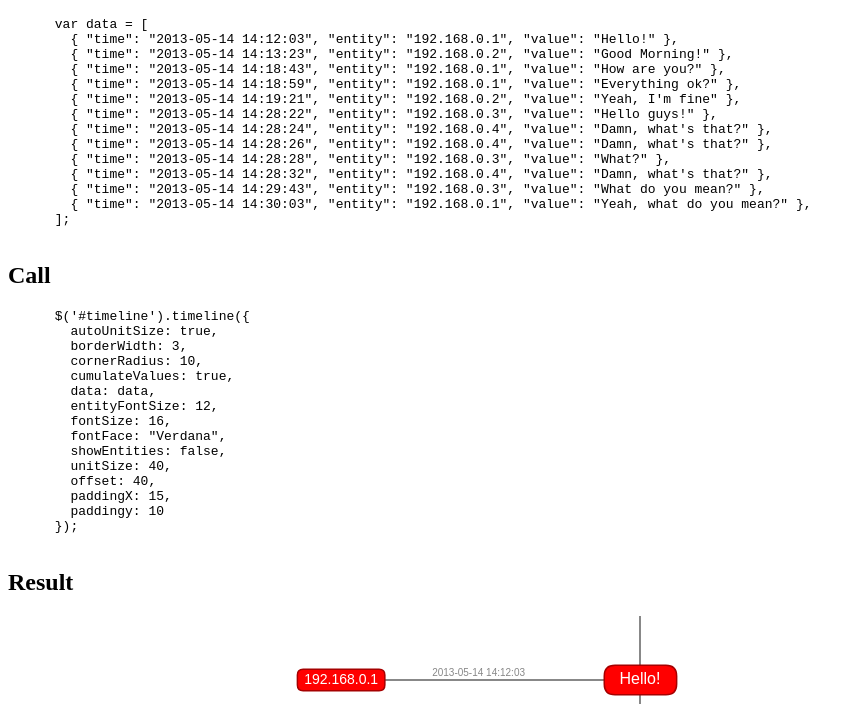
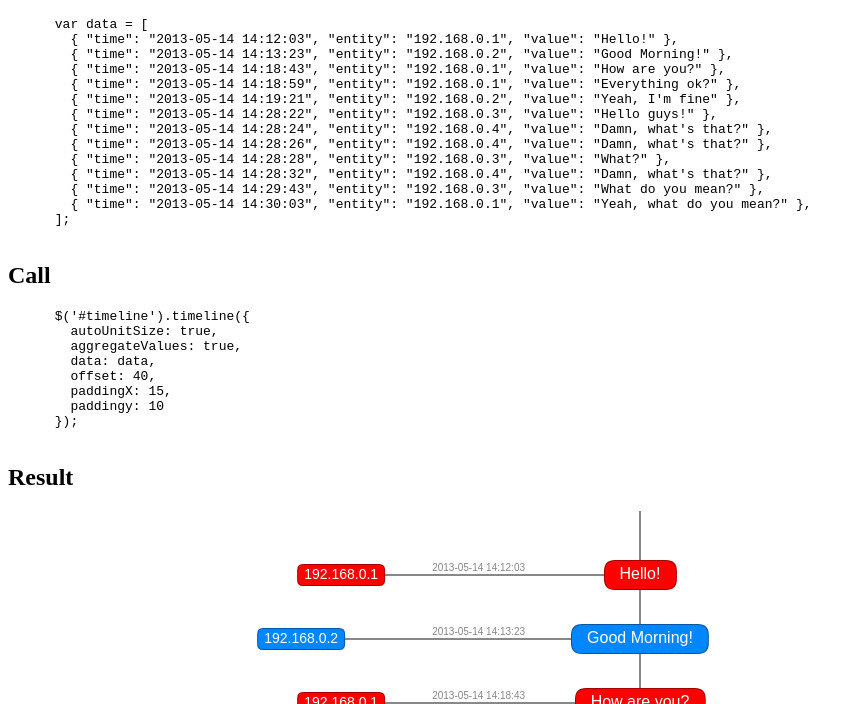
Before and after one commit to alex-ironsys/jquery-ironsys-timeline-plugin, a plain HTML site: page demo/index.html in a window 1280 px wide. Shown: the part 96-800 px from the top of the page, without its empty margins (0-864 px from the left). Drawn offline with Linux system fonts and the light colour scheme.

Commit message:
Readme, showDate option, demo cleanup

```diff
--- a/demo/index.html
+++ b/demo/index.html
@@ -32,15 +32,8 @@
     <pre>
       $('#timeline').timeline({
         autoUnitSize: true,
-        borderWidth: 3,
-        cornerRadius: 10,
-        cumulateValues: true,
+        aggregateValues: true,
         data: data,
-        entityFontSize: 12,
-        fontSize: 16,
-        fontFace: "Verdana",
-        showEntities: false,
-        unitSize: 40,
         offset: 40,
         paddingX: 15,
         paddingy: 10
--- a/demo/js/demo.js
+++ b/demo/js/demo.js
@@ -16,14 +16,10 @@ $(document).ready(function(){
 
 	$('#timeline').timeline({
 		autoUnitSize: true,
-		borderWidth: 3,
-		cornerRadius: 10,
 		aggregateValues: true,
 		data: data,
-		unitSize: 40,
 		offset: 40,
 		paddingX: 15,
-		paddingy: 10,
-		showDates: false
+		paddingy: 10
 	});
 });
```
Also changed, not shown: src/js/jquery.ironsys.timeline.js, 1 other file.
